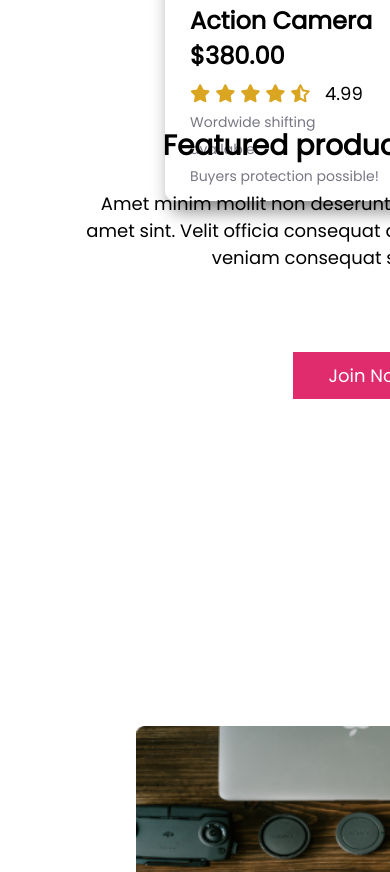
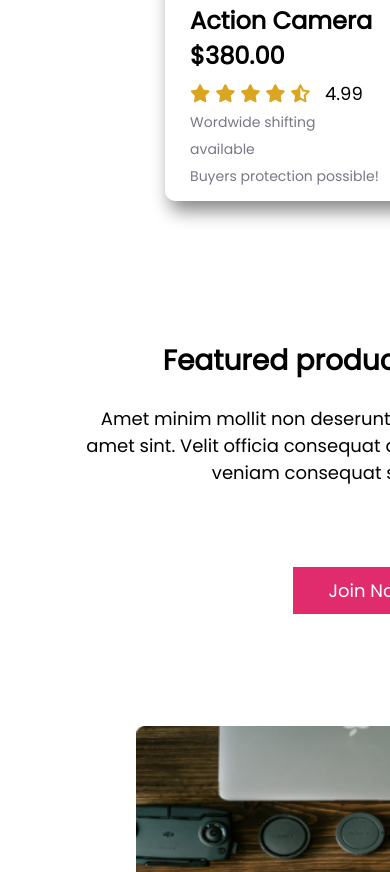
Before and after one commit to CyberSharba/camera-assignment2, a plain HTML site: page index.html in a window 390 px wide. Shown: the part 5810-6682 px from the top of the page. Drawn offline with Linux system fonts and the light colour scheme.

Commit message:
Update style.css

```diff
--- a/style.css
+++ b/style.css
@@ -389,7 +389,7 @@ do{
         height: 319px;
     }
     .jc{
-        margin-top: 2028%;
+        margin-top: 3097px;
         margin-left: -87px;
         text-align: center;
         padding: 0px 14px;
```
